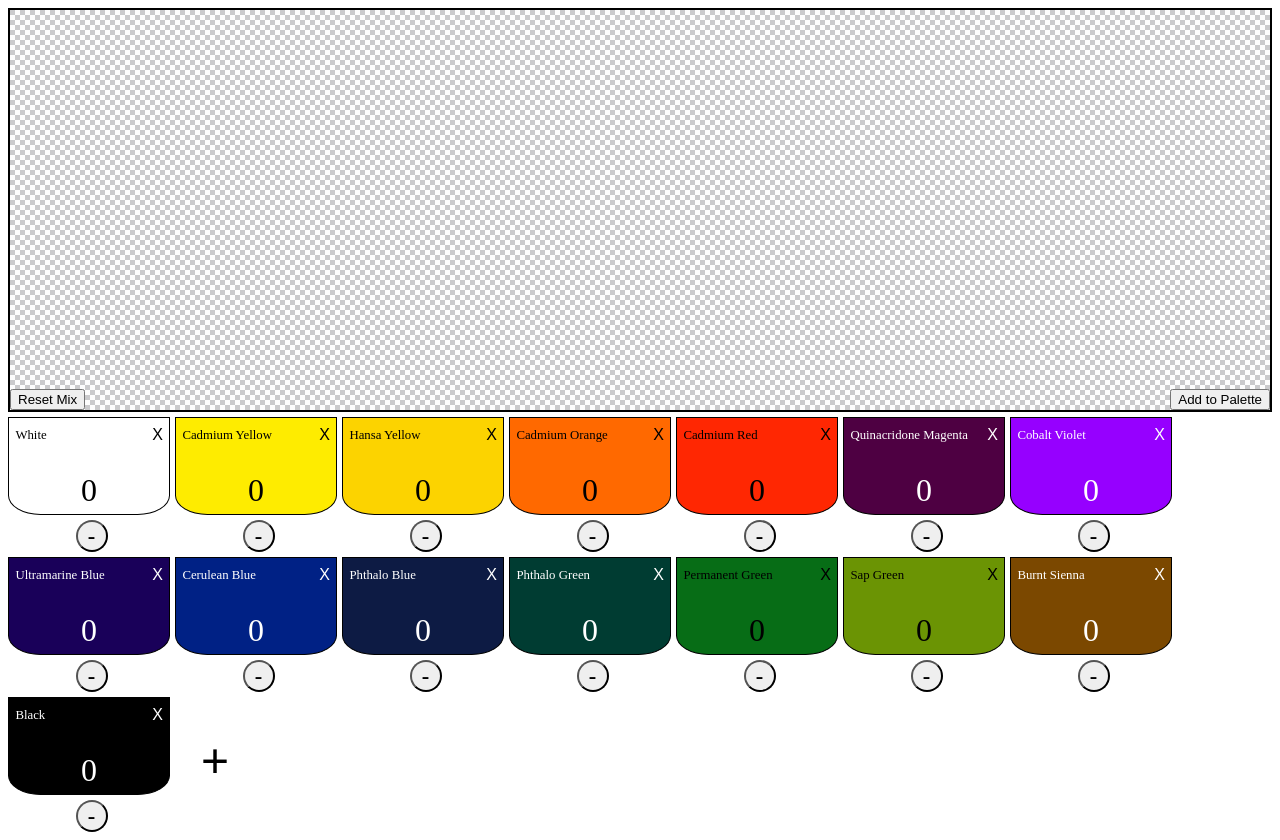
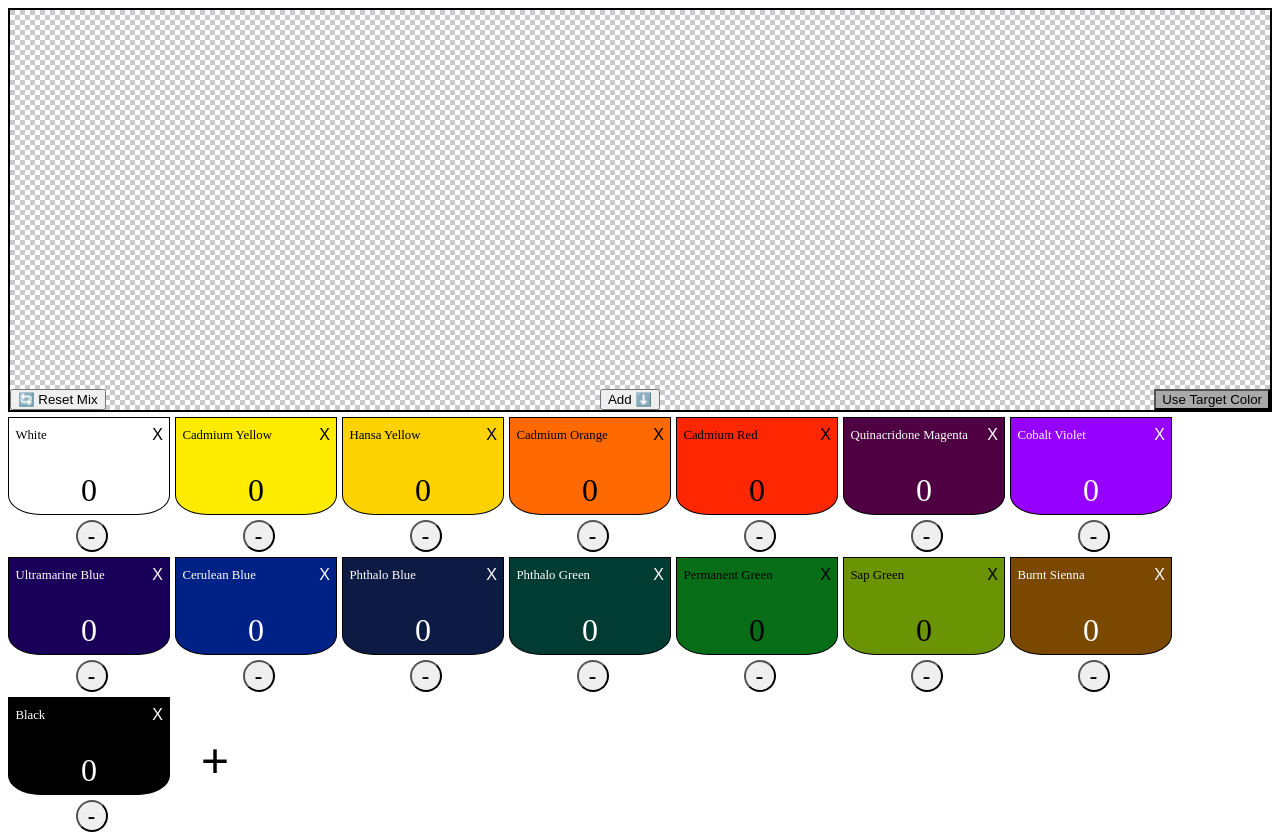
Before and after one commit to Palette-Pickers/paint-mixer, a React app: page / in a window 1280 px wide. Built offline with nearby package versions, Linux system fonts and the light colour scheme.

Commit message:
fix for reset mix function

```diff
--- a/src/Mixer.tsx
+++ b/src/Mixer.tsx
@@ -54,6 +54,10 @@ const Mixer: React.FC = () => {
         if (updatedPalette[index].partsInMix > 0)
             updatedPalette[index].partsInMix--;
         setPalette(updatedPalette);
+    }
+
+    const toggleUseTargetColor = () => {
+        setUseTargetColor(!useTargetColor);
     }
 
     const handleRemoveFromPaletteClick = (index: number) => {
@@ -159,7 +163,7 @@ const Mixer: React.FC = () => {
             const recipe= palette.filter(color => color.partsInMix > 0);
             updatedPalette.push({
                 "rgbString": rgbString,
-                "label": normalizeRGB(rgbString),
+                "label": rgbString,
                 "partsInMix": 0,
                 "recipe": recipe //records colors used in a mix so it can be reconstructed
             });
@@ -187,7 +191,7 @@ const Mixer: React.FC = () => {
     }
 
     useEffect(() => {
-        setMixedColor(getMixedColorFromPalette(defaultPalette));
+        setMixedColor(getMixedColorFromPalette(palette));
     }, [palette]);
 
 
@@ -204,14 +208,20 @@ const Mixer: React.FC = () => {
                             className="reset-mix"
                             onClick={resetMix}
                         >
-                            Reset Mix
+                            🔄 Reset Mix
                         </button>
                         <button
                             className="add-to-palette"
                             onClick={() => addToPalette(mixedColor, palette)}
                         >
-                            Add to Palette
+                            Add ⬇️
                         </button>
+                        <button
+                            className="toggle-target-color"
+                            onClick={toggleUseTargetColor}
+                            style={{
+                                background: useTargetColor ? 'rgb(255, 152, 9)' : 'darkgray'}}
+                        >Use Target Color</button>
                     </div>
                     <div className='transparency-box'></div>
                 </section>
```
